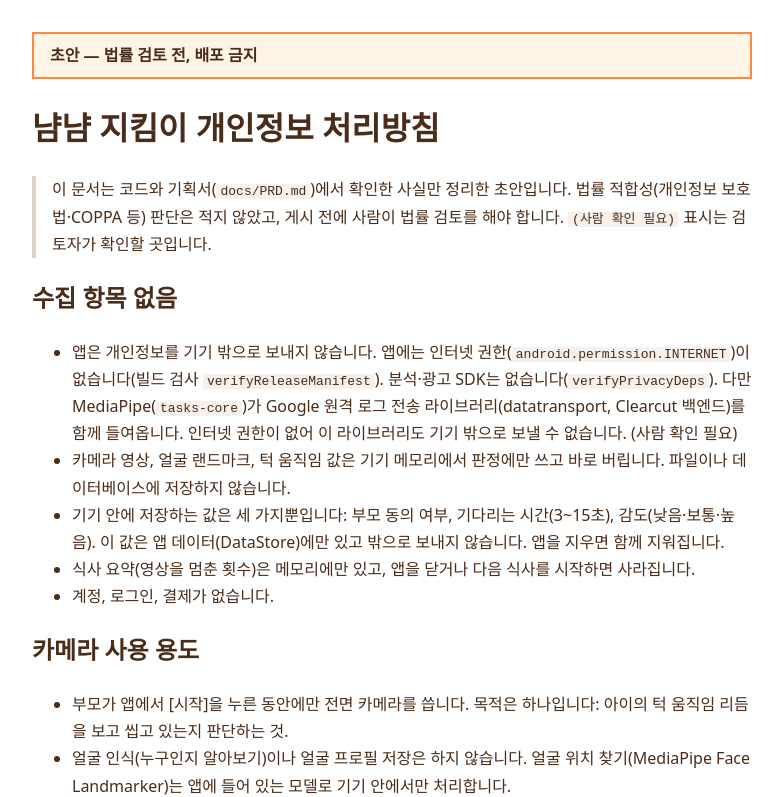
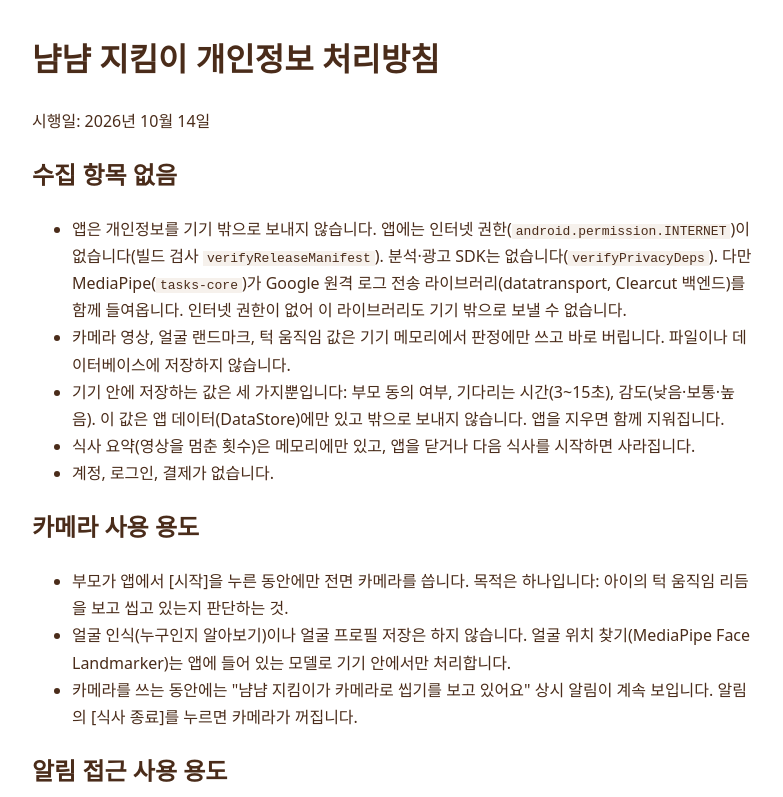
Before and after one commit to jungwoos/chew-watch-privacy, a plain HTML site: page index.html in a window 1280 px wide. Shown: the top 797 px of the page, without its empty margins (248-1031 px from the left). Drawn offline with Linux system fonts and the light colour scheme.

Commit message:
초안 문구·내부 메모 제거, 시행일 추가

```diff
--- a/index.html
+++ b/index.html
@@ -1,4 +1,3 @@
-<!-- 초안 — 배포 금지 · 법률 검토 전 게시 금지 · 생성됨: docs/store/gen-store-assets.mjs ← docs/privacy-policy.md (이 파일을 직접 고치지 말고 md를 고친 뒤 다시 생성) -->
 <!doctype html>
 <html lang="ko">
 <head>
@@ -14,12 +13,11 @@ blockquote { margin: 0; padding-left: 1rem; border-left: 4px solid #DDD3CA; }
 </style>
 </head>
 <body>
-<p class="draft">초안 — 법률 검토 전, 배포 금지</p>
 <h1>냠냠 지킴이 개인정보 처리방침</h1>
-<blockquote><p>이 문서는 코드와 기획서(<code>docs/PRD.md</code>)에서 확인한 사실만 정리한 초안입니다. 법률 적합성(개인정보 보호법·COPPA 등) 판단은 적지 않았고, 게시 전에 사람이 법률 검토를 해야 합니다. <code>(사람 확인 필요)</code> 표시는 검토자가 확인할 곳입니다.</p></blockquote>
+<p>시행일: 2026년 10월 14일</p>
 <h2>수집 항목 없음</h2>
 <ul>
-<li>앱은 개인정보를 기기 밖으로 보내지 않습니다. 앱에는 인터넷 권한(<code>android.permission.INTERNET</code>)이 없습니다(빌드 검사 <code>verifyReleaseManifest</code>). 분석·광고 SDK는 없습니다(<code>verifyPrivacyDeps</code>). 다만 MediaPipe(<code>tasks-core</code>)가 Google 원격 로그 전송 라이브러리(datatransport, Clearcut 백엔드)를 함께 들여옵니다. 인터넷 권한이 없어 이 라이브러리도 기기 밖으로 보낼 수 없습니다. (사람 확인 필요)</li>
+<li>앱은 개인정보를 기기 밖으로 보내지 않습니다. 앱에는 인터넷 권한(<code>android.permission.INTERNET</code>)이 없습니다(빌드 검사 <code>verifyReleaseManifest</code>). 분석·광고 SDK는 없습니다(<code>verifyPrivacyDeps</code>). 다만 MediaPipe(<code>tasks-core</code>)가 Google 원격 로그 전송 라이브러리(datatransport, Clearcut 백엔드)를 함께 들여옵니다. 인터넷 권한이 없어 이 라이브러리도 기기 밖으로 보낼 수 없습니다.</li>
 <li>카메라 영상, 얼굴 랜드마크, 턱 움직임 값은 기기 메모리에서 판정에만 쓰고 바로 버립니다. 파일이나 데이터베이스에 저장하지 않습니다.</li>
 <li>기기 안에 저장하는 값은 세 가지뿐입니다: 부모 동의 여부, 기다리는 시간(3~15초), 감도(낮음·보통·높음). 이 값은 앱 데이터(DataStore)에만 있고 밖으로 보내지 않습니다. 앱을 지우면 함께 지워집니다.</li>
 <li>식사 요약(영상을 멈춘 횟수)은 메모리에만 있고, 앱을 닫거나 다음 식사를 시작하면 사라집니다.</li>
@@ -42,7 +40,6 @@ blockquote { margin: 0; padding-left: 1rem; border-left: 4px solid #DDD3CA; }
 <ul>
 <li>앱 사용자는 부모(보호자)이고, 카메라에 비치는 사람은 만 2~6세 아이입니다.</li>
 <li>첫 실행 때 부모 동의 화면에서 카메라 용도, 기기 안 처리, 저장·전송 없음을 알리고 [동의하고 계속]을 눌러야 다음으로 넘어갑니다. 동의 전에는 카메라와 감시 서비스를 시작하지 않습니다.</li>
-<li>아동 개인정보 관련 법령(개인정보 보호법 제22조의2 등)과 Google Play Families 정책에 맞는지는 판단하지 않았습니다. (사람 확인 필요)</li>
 </ul>
 <h2>권한 목록</h2>
 <p>앱이 요청하는 권한은 아래가 전부입니다(release 병합 매니페스트 기준, <code>verifyStoreDocs</code>가 일치를 확인).</p>
```
